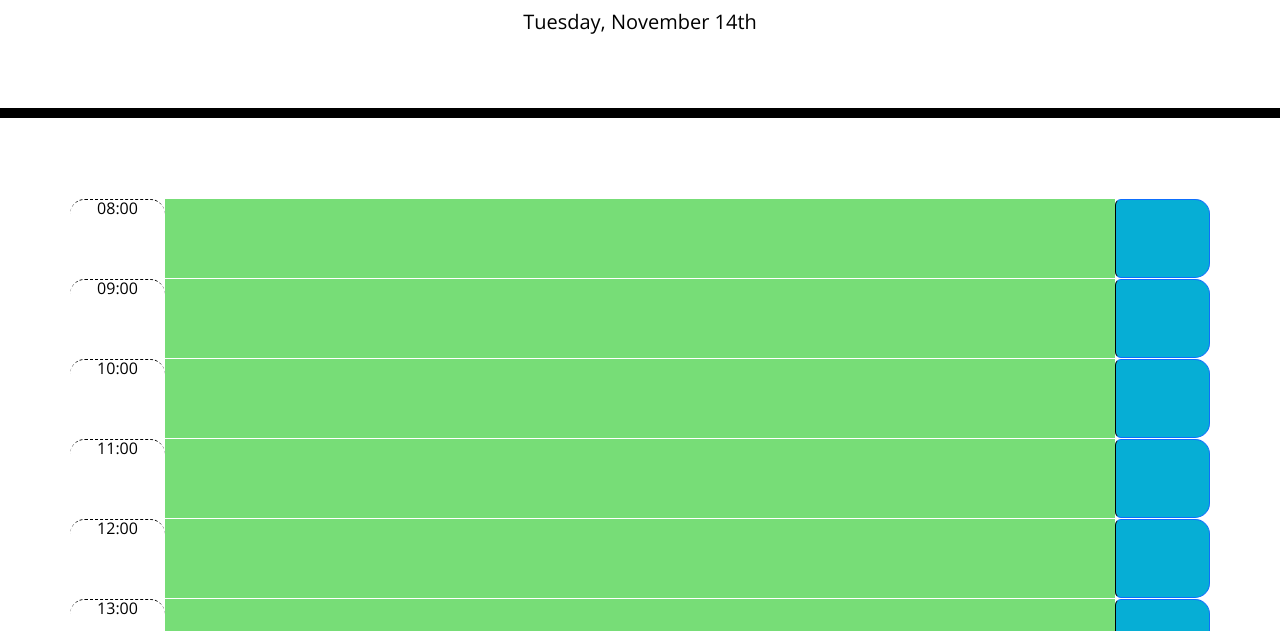
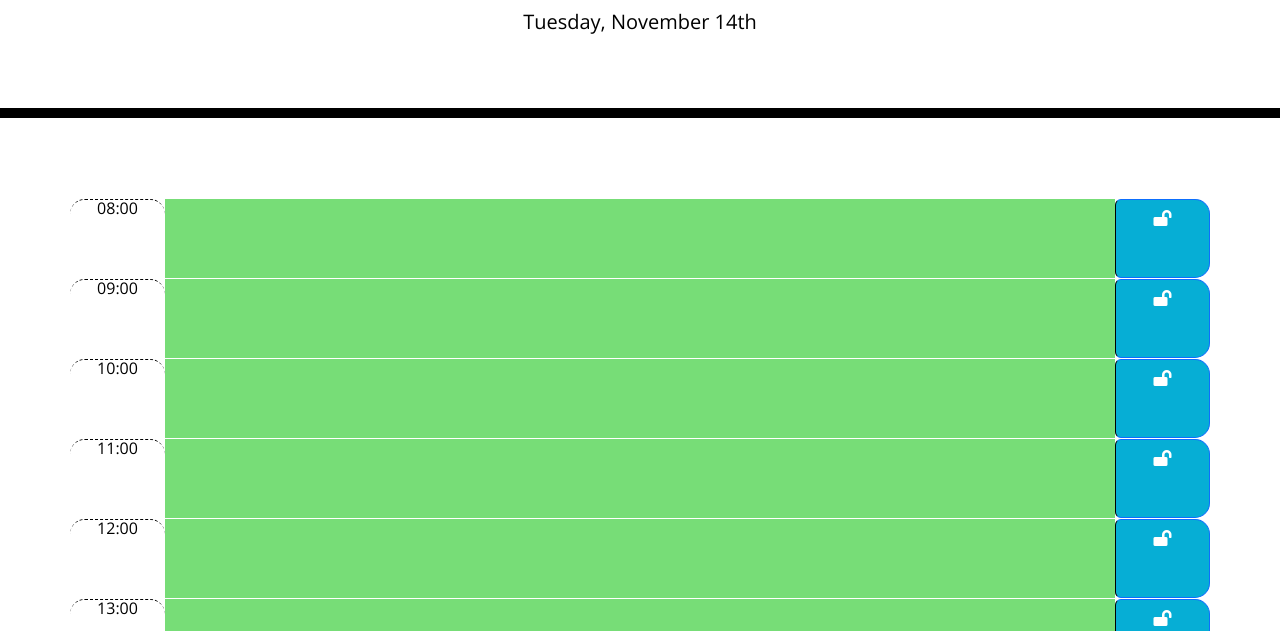
Before and after one commit to SalxIeva/SalxIeva-Daily-planner, a plain HTML site: page index.html in a window 1280 px wide. Shown: the part 169-800 px from the top of the page. Drawn offline with nearby package versions, Linux system fonts and the light colour scheme.

Commit message:
lock icon added to saveBtn

```diff
--- a/assets/script.js
+++ b/assets/script.js
@@ -43,14 +43,16 @@ var dateKey = today.format("YYYY-MM-DD");
         var submitBtnEl = $("<div>")
         .addClass("col-md-1 submit-btn btn btn-primary saveBtn")
         .click(function () {
-        userInput(userInputEl);
+          userInput(userInputEl);
+          lockIcon.toggleClass("fa-lock-open fa-lock");
         }); // click event to the Save button
+        var lockIcon = $("<i>").addClass("fas fa-lock-open");
+        submitBtnEl.append(lockIcon);
+
         submitBtnEl.appendTo(timeblockHTML);
-
         // Append the row to the timeblocks container
         timeblockContainer.append(timeblockHTML);
       }
-
       // checking to indicate that the function has been called
       console.log("Timeblocks generated successfully");
     }
--- a/assets/style.css
+++ b/assets/style.css
@@ -76,3 +76,7 @@ header {
   color: black;
   padding: 15px;
 }
+
+.fas {
+
+}
```
